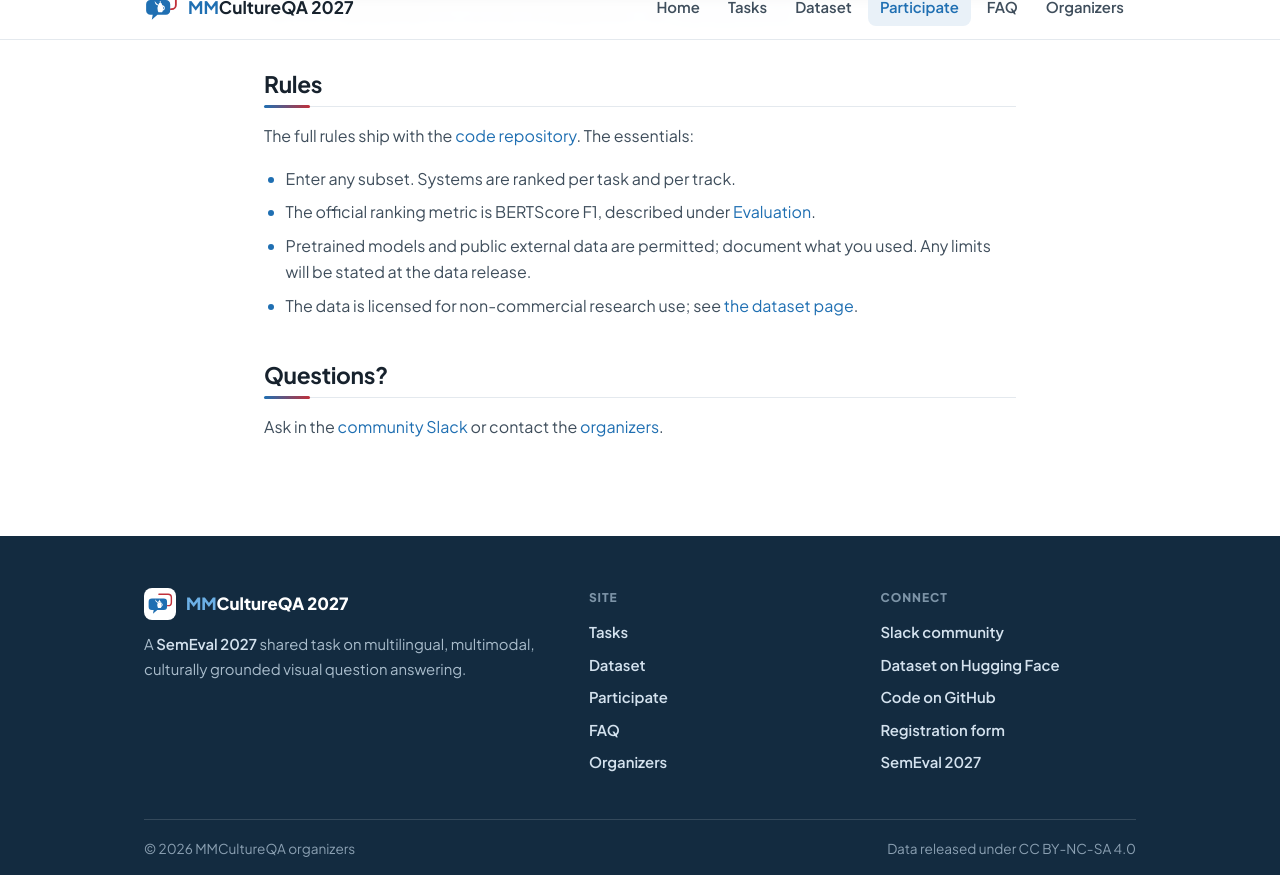
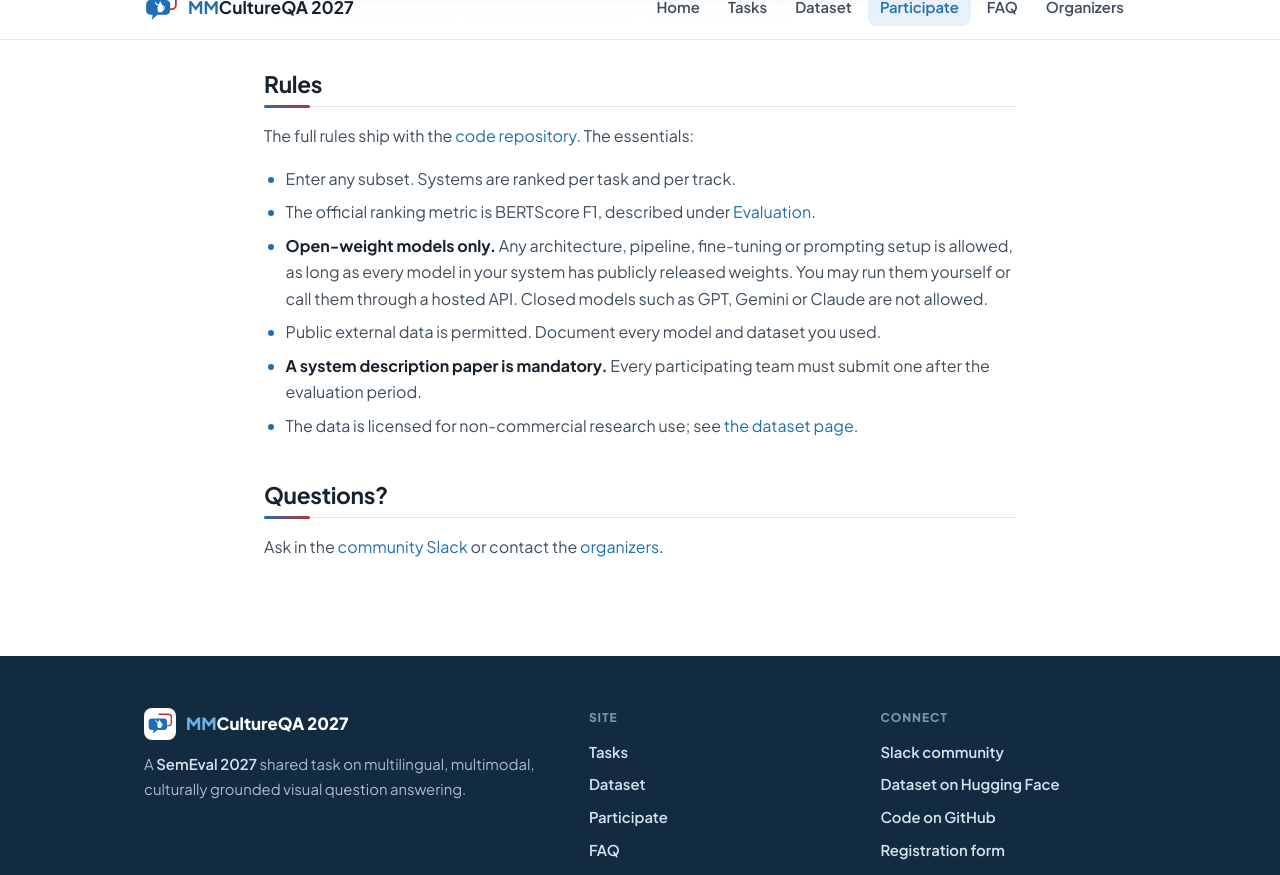
Before and after one commit to mmcultureqa-semeval27/mmcultureqa-semeval27.github.io, a Jekyll site: the page built from participate.md, in a window 1280 px wide and 900 px high, scrolled down 1933 px, cut to the strip 25-900 px from the top of the window. Built offline with Jekyll 4.4.1, drawn with Linux system fonts in a browser that asks for light colours; some web fonts are replaced; some of the changed text lies outside the part shown.

Commit message:
State the open-weight model rule and the mandatory system description paper
Co-Authored-By: Claude Opus 5.5 <noreply@anthropic.com>

```diff
--- a/participate.md
+++ b/participate.md
@@ -15,7 +15,7 @@ changefreq: weekly
   <li>Build a system for Task 1 (spoken), Task 2 (textual), or both, in whichever language tracks you choose.</li>
   <li>Check your scores locally with the <a href="{{ site.github_url }}/tree/main/scorer" rel="noopener" target="_blank">scorer</a>, and validate your file with the <a href="{{ site.github_url }}/tree/main/format_checker" rel="noopener" target="_blank">format checker</a>.</li>
   <li>Upload your devtest predictions now, and your test predictions during the evaluation phase, on the <a href="#submission">submission platform for your task</a>.</li>
-  <li>Describe your system in a paper for the SemEval 2027 proceedings and present it at the workshop.</li>
+  <li>Submit a system description paper for the SemEval 2027 proceedings (required for every team) and present it at the workshop.</li>
 </ol>
 
 ## Code
@@ -54,8 +54,13 @@ The full rules ship with the [code repository]({{ site.github_url }}). The essen
 - Enter any subset. Systems are ranked per task and per track.
 - The official ranking metric is BERTScore F1, described under
   [Evaluation](/tasks/#evaluation).
-- Pretrained models and public external data are permitted; document what you used. Any
-  limits will be stated at the data release.
+- **Open-weight models only.** Any architecture, pipeline, fine-tuning or prompting setup is
+  allowed, as long as every model in your system has publicly released weights. You may run
+  them yourself or call them through a hosted API. Closed models such as GPT, Gemini or Claude
+  are not allowed.
+- Public external data is permitted. Document every model and dataset you used.
+- **A system description paper is mandatory.** Every participating team must submit one after
+  the evaluation period.
 - The data is licensed for non-commercial research use; see
   [the dataset page](/oasis/#license).
 
```
Also changed, not shown: faq.md (+15 -3 lines).
